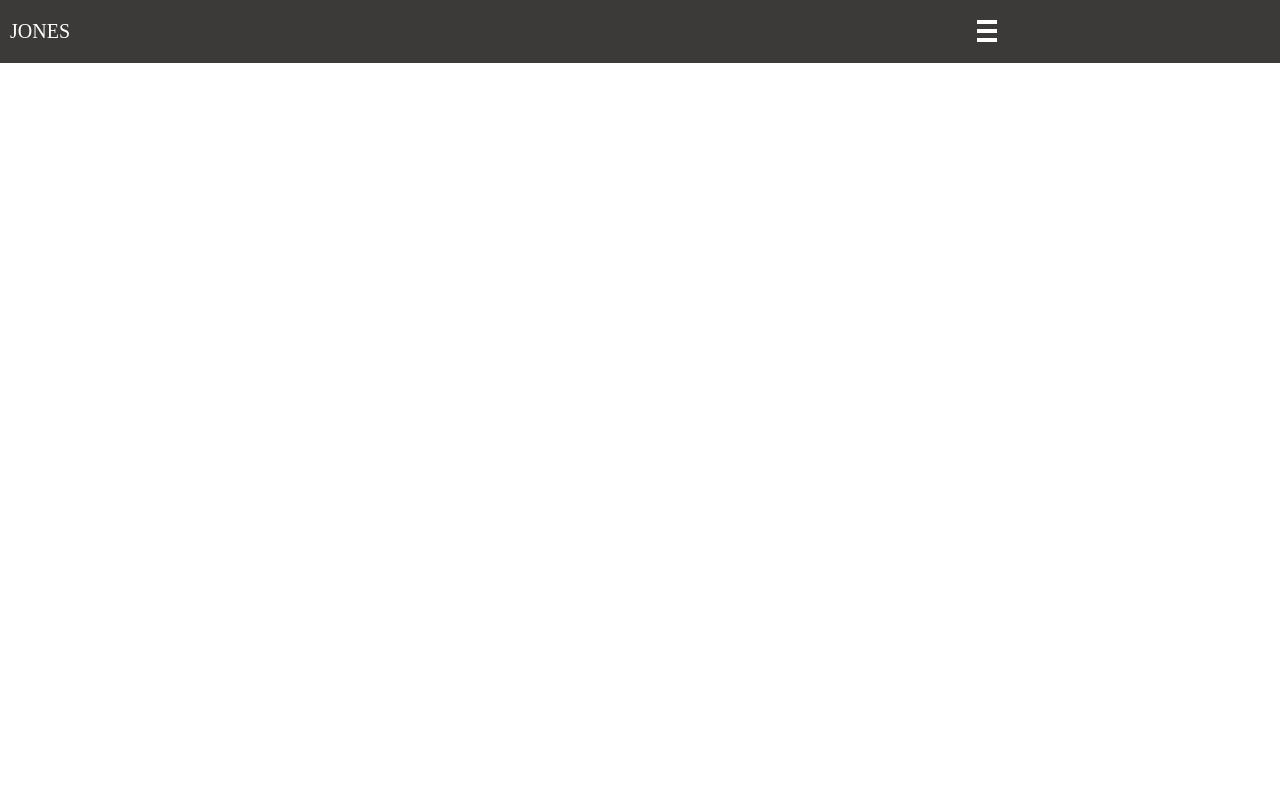
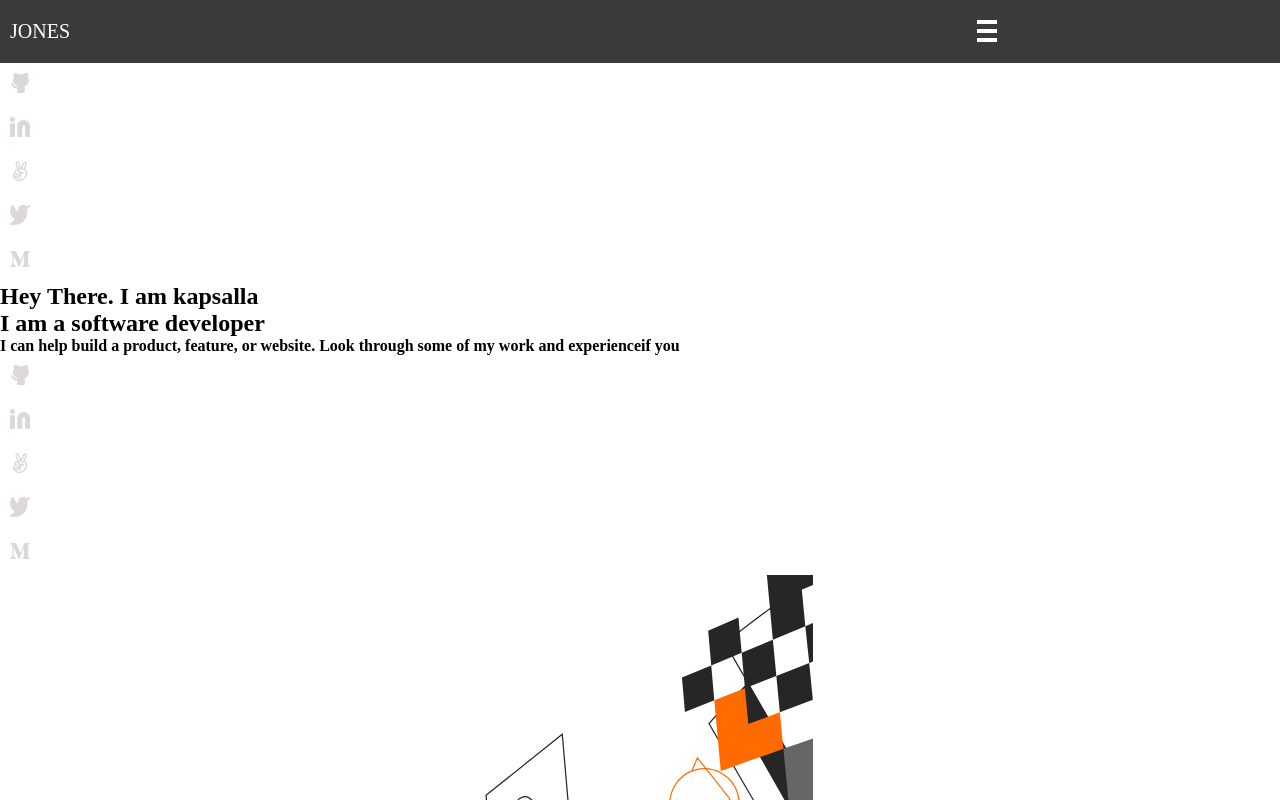
Before and after one commit to nforprincely19/princess, a website: page index.html in a window 1280 px wide. Shown: the top 800 px of the page. Drawn offline with Linux system fonts and the light colour scheme.

Commit message:
Add markup for hero section

```diff
--- a/index.html
+++ b/index.html
@@ -28,7 +28,37 @@
         </nav>
     </div>
    </header>
-   <main></main>
+   <main>
+    <section class="hero">
+        <div class="desktop-icons">
+            <ul>
+                <li><a href=""><img src="./assets/images/github.svg" alt=""></a></li>
+                <li><a href=""><img src="./assets/images/linkdin.svg" alt=""></a></li>
+                <li><a href=""><img src="./assets/images/wellfound.svg" alt=""></a></li>
+                <li><a href=""><img src="./assets/images/twitter.svg" alt=""></a></li>
+                <li><a href=""><img src="./assets/images/medium.svg" alt=""></a></li>
+            </ul>
+        </div>
+        <div class="greetings">
+            <h1>Hey There. <b> I am kapsalla</h1>
+                <h2>I am a software developer</h2>
+                <p>I can help build a product, feature, or website. Look through some of my work and experienceif you</p>
+        </div>
+        <div class="mobile-icons">
+            <ul>
+                <li><a href=""><img src="./assets/images/github.svg" alt=""></a></li>
+                <li><a href=""><img src="./assets/images/linkdin.svg" alt=""></a></li>
+                <li><a href=""><img src="./assets/images/wellfound.svg" alt=""></a></li>
+                <li><a href=""><img src="./assets/images/twitter.svg" alt=""></a></li>
+                <li><a href=""><img src="./assets/images/medium.svg" alt=""></a></li>
+            </ul>
+        </div>
+        <div class="hero-bg">
+            <span class="hero-mob-bg"><img src="./assets/images/mobile_home-background.svg" alt=""></span>
+            <span class="hero-desk-bg"><img src="./assets/images/home_desk_bg.svg" alt=""></span>
+        </div>
+    </section>
+   </main>
 
    <footer></footer>
    <script src="./assets/js/script.js"></script>
```
